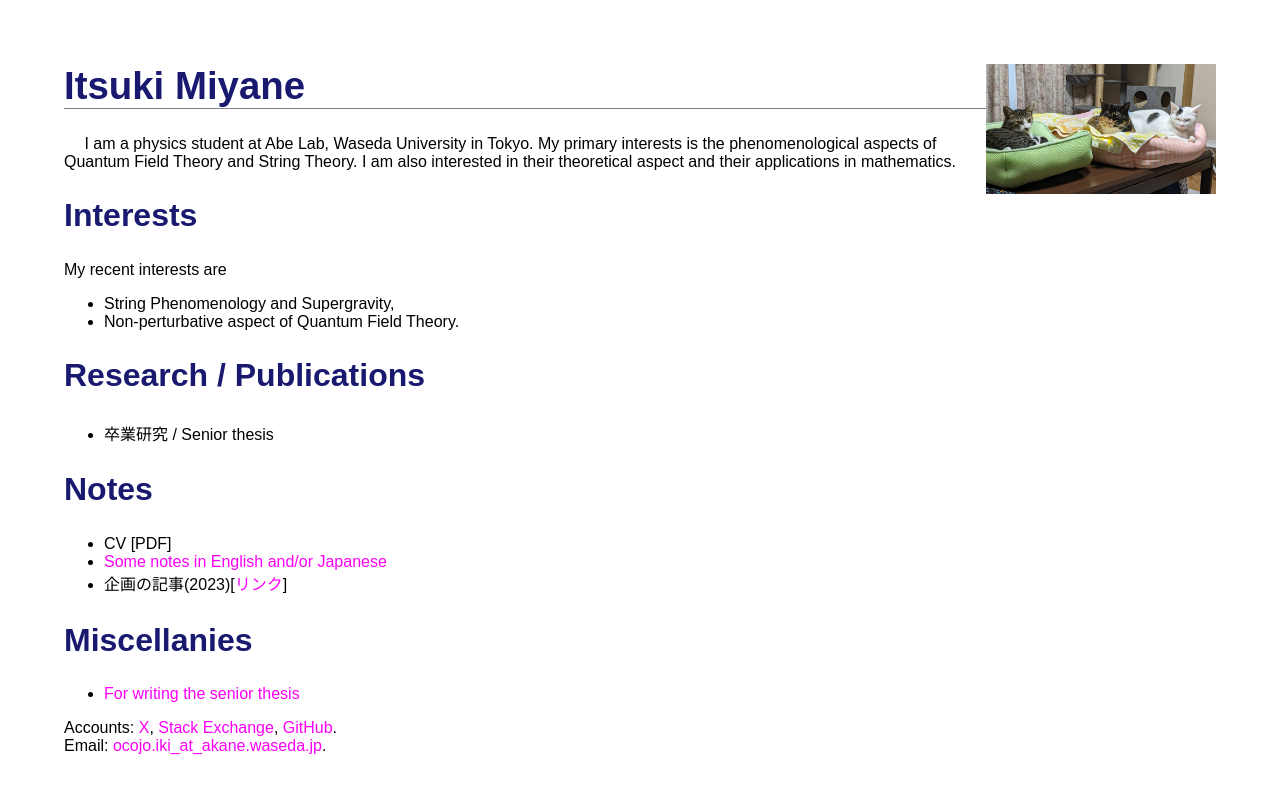
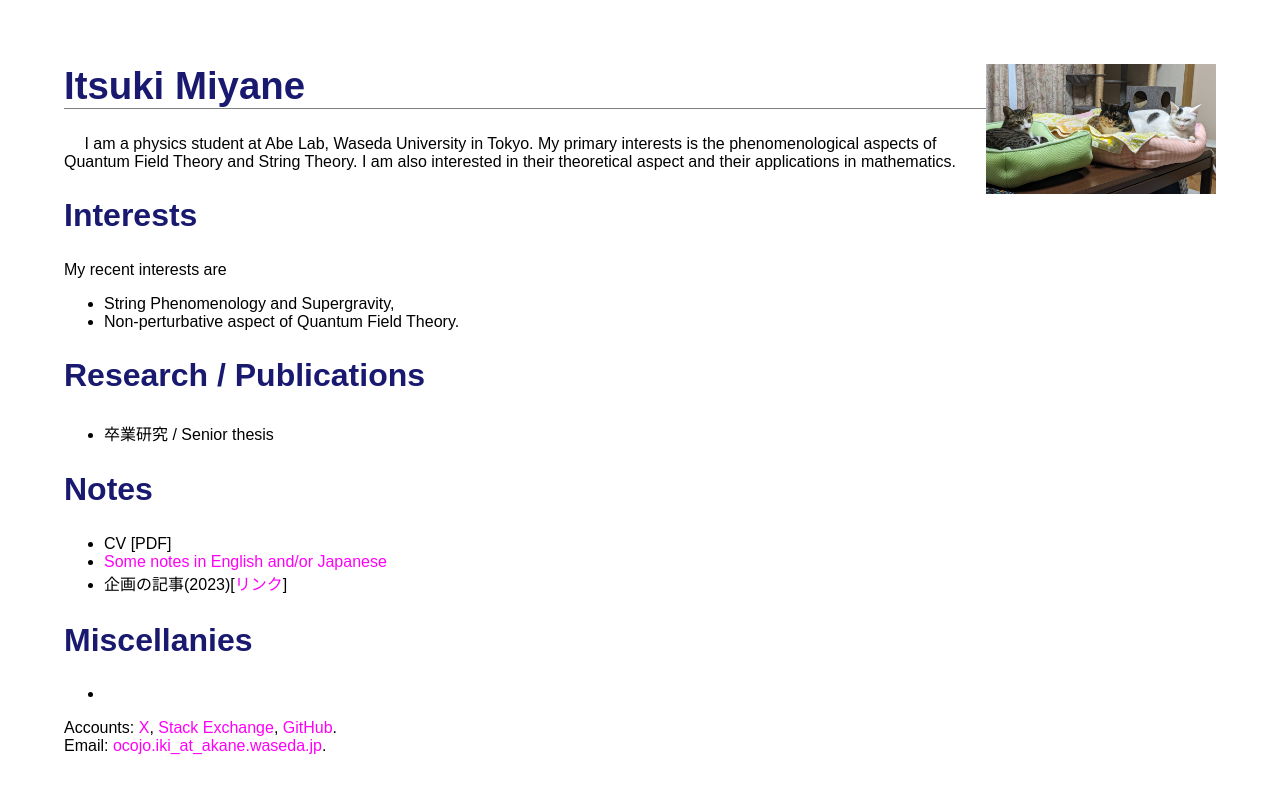
Before and after one commit to dxmegvpw/imiya.github.io, a Jekyll site: the page miya/index.html, which Jekyll copies as it is, in a window 1280 px wide. Shown: the top 794 px of the page. Built offline with Jekyll 4.4.1, drawn with Linux system fonts in a browser that asks for light colours.

Commit message:
update files

```diff
--- a/miya/index.html
+++ b/miya/index.html
@@ -72,7 +72,7 @@
 
     <ul>
         <li>
-            <a href="/imiya.github.io/miya/miscellany/for_writing_the_senior_thesis.html">For writing the senior thesis</a>
+
         </li>
     </ul>
 
```
